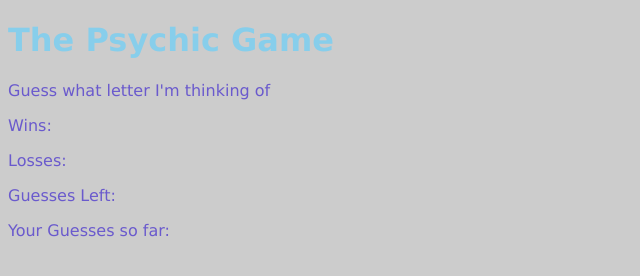
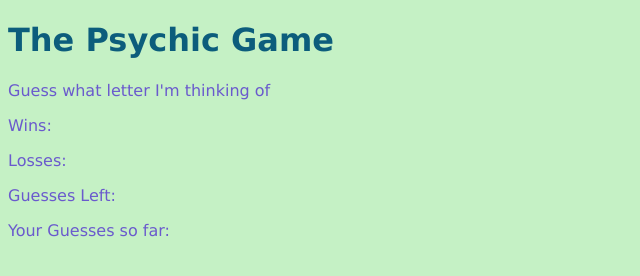
Before and after one commit to masarupa/Word-Guess-Game, a plain HTML site: page index.html in a window 1280 px wide. Shown: the whole page, without its empty margins (0-640 px from the left). Drawn offline with Linux system fonts and the light colour scheme.

Commit message:
Add files via upload

```diff
--- a/styles.css
+++ b/styles.css
@@ -1,5 +1,5 @@
 h1 {
-    color: skyblue;
+    color: rgb(12, 93, 124);
     font-family: Verdana, Geneva, Tahoma, sans-serif;
 }
 
@@ -10,5 +10,5 @@ p {
 
 body {
 
-    background-color: #cccccc;
+    background-color:rgb(197, 241, 197)
    }
```
